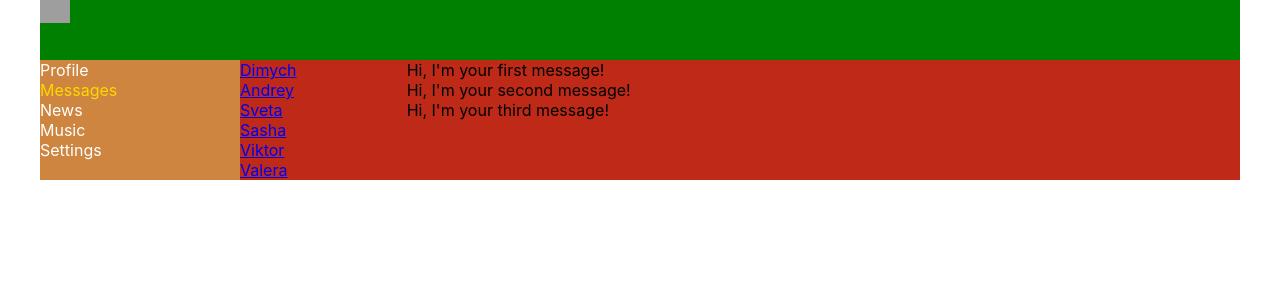
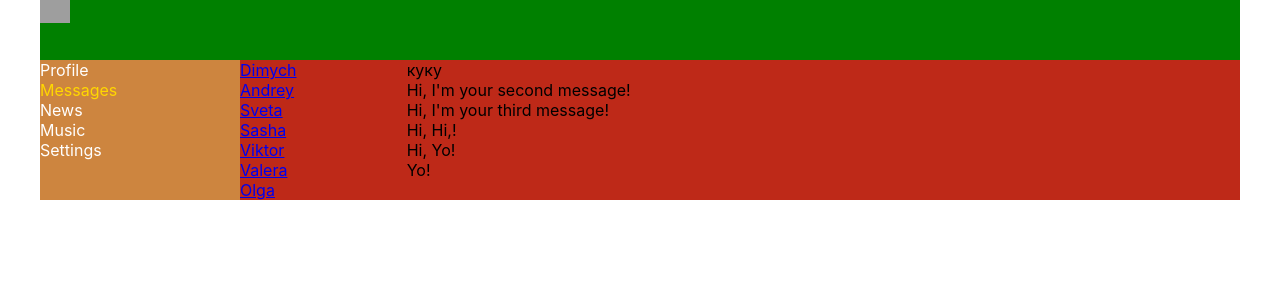
Before and after one commit to Evgeny-Chabrovsky/The-Social-Network, a React (Create React App) app: page /dialogs in a window 1280 px wide. Shown: the top 300 px of the page. Built offline with nearby package versions, Linux system fonts and the light colour scheme; grey boxes are pictures that could not be loaded.

Commit message:
Exercise 25 .map()

```diff
--- a/src/components/Dialogs/Dialogs.jsx
+++ b/src/components/Dialogs/Dialogs.jsx
@@ -25,10 +25,15 @@ const Dialogs = (props) => {
     { id: 4, name: "Sasha" },
     { id: 5, name: "Viktor" },
     { id: 6, name: "Valera" },
+    { id: 7, name: "Olga" },
   ];
+  let dialogsElements = dialogsData.map((dialog) => (
+    <DialogItem id={dialog.id} name={dialog.name} key={dialog.id} />
+  ));
+  console.log(dialogsElements);
 
   let messageData = [
-    { id: 1, message: "Hi, I'm your first message!" },
+    { id: 1, message: "куку" },
     { id: 2, message: "Hi, I'm your second message!" },
     { id: 3, message: "Hi, I'm your third message!" },
     { id: 4, message: "Hi, Hi,!" },
@@ -36,20 +41,19 @@ const Dialogs = (props) => {
     { id: 6, message: "Yo!" },
   ];
 
+  let messangesItemx = messageData.map((m) => (
+    <Message id={m.id} message={m.message} key={m.id} />
+  ));
+
   return (
     <div className={style.dialogs}>
-      <div className={style.dialogsItems}>
-        <DialogItem id={dialogsData[0].id} name={dialogsData[0].name} />
-        <DialogItem id={dialogsData[1].id} name={dialogsData[1].name} />
-        <DialogItem id={dialogsData[2].id} name={dialogsData[2].name} />
-        <DialogItem id={dialogsData[3].id} name={dialogsData[3].name} />
-        <DialogItem id={dialogsData[4].id} name={dialogsData[4].name} />
-        <DialogItem id={dialogsData[5].id} name={dialogsData[5].name} />
-      </div>
+      <div className={style.dialogsItems}>{dialogsElements}</div>
       <div className={style.messages}>
-        <Message message={messageData[0].message} />
+        {messangesItemx}
+
+        {/* <Message message={messageData[0].message} />
         <Message message={messageData[1].message} />
-        <Message message={messageData[2].message} />
+        <Message message={messageData[2].message} /> */}
       </div>
     </div>
   );
--- a/src/components/Profile/MyPosts/MyPosts.js
+++ b/src/components/Profile/MyPosts/MyPosts.js
@@ -2,16 +2,22 @@ import style from "./MyPosts.module.css";
 import Post from "./Post/Post";
 
 const MyPosts = () => {
+  let postsData = [
+    { id: 1, post: "It's my first post", likeCount: 15 },
+    { id: 2, post: "Всем привет", likeCount: 1 },
+    { id: 3, post: "Плохой день", likeCount: 50 },
+    { id: 4, post: "Удача!!!", likeCount: 100 },
+  ];
+
+  let postItem = postsData.map((p) => (
+    <Post key={p.id} id={p.id} post={p.post} likeCount={p.likeCount} />
+  ));
   return (
     <div className={style.content}>
-      My posts
+      <h2>My posts:</h2>
       <textarea></textarea>
       <button>Add post</button>
-      <Post likeCount = "15" />
-      <Post likeCount = "20" />
-      <Post />
-      <Post />
-
+      {postItem}
     </div>
   );
 };
--- a/src/components/Profile/MyPosts/Post/Post.js
+++ b/src/components/Profile/MyPosts/Post/Post.js
@@ -7,7 +7,8 @@ const Post = (props) => {
         src="https://encrypted-tbn0.gstatic.com/images?q=tbn:ANd9GcQSiAuLeexgeW0thUOGTL4oLYLLmiCqtFuI7Q&usqp=CAU"
         alt=""
       />
-      Post 1<span>Like</span>
+      <span>{props.post}</span>
+      <span>Like</span>
       {props.likeCount}
     </div>
   );
```
Also changed, not shown: 1 other file (tests, documents, lock files or other folders).
